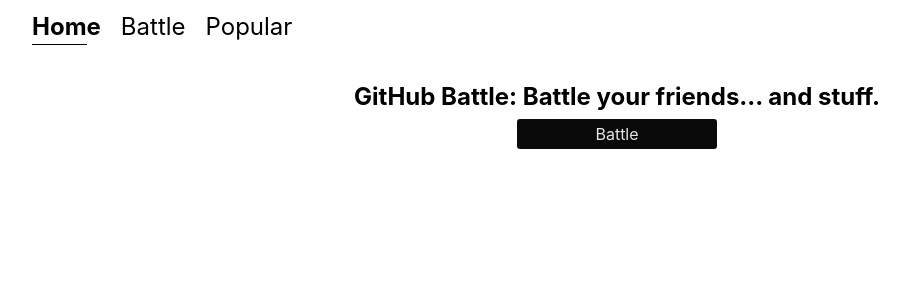
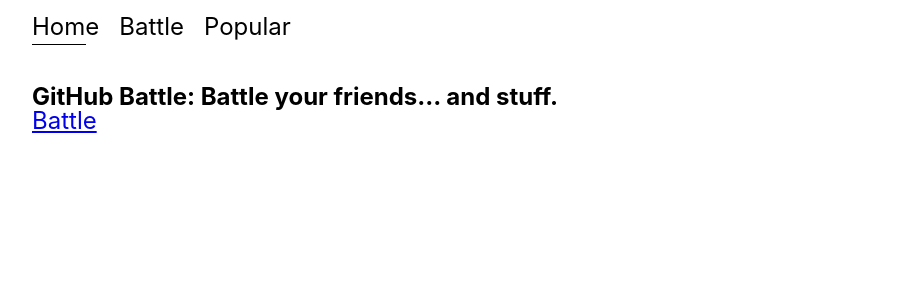
Before and after one commit to AlekseyMonakhov/react-course, a React (Create React App) app in the folder hw6/: page / in a window 1280 px wide. Shown: the top 300 px of the page, without its empty margins (23-932 px from the left). Built offline with nearby package versions, Linux system fonts and the light colour scheme.

Commit message:
styles upd

```diff
--- a/hw6/src/components/Repo/repo.css
+++ b/hw6/src/components/Repo/repo.css
@@ -1,136 +1,33 @@
-body {
-  font-family: -apple-system, BlinkMacSystemFont, Segoe UI, Roboto, Oxygen-Sans,
-    Ubuntu, Cantarell, Helvetica Neue, sans-serif;
+ul.popular-list {
+  display: flex;
+  flex-flow: row wrap;
 }
-
-a {
-  text-decoration: none;
-  color: #d0021b;
-}
-
-ul {
-  padding: 0;
-}
-
 li {
   list-style-type: none;
-}
-
-.button {
-  color: #e6e6e6;
-  background: #0a0a0a;
-  border: none;
-  font-size: 16px;
-  border-radius: 3px;
-  width: 200px;
-  text-align: center;
-  display: block;
-  padding: 7px 0;
-  margin: 10px auto;
-}
-
-.button:hover:enabled {
-  background: linear-gradient(#1a1a1a, #0a0a0a);
-  color: #fff;
-  text-decoration: none;
-}
-
-.button:active {
-  transform: translateY(1px);
 }
 
 .avatar {
   width: 150px;
   border-radius: 50%;
 }
-
+.popular-item {
+  display: flex;
+  flex-flow: column nowrap;
+  padding: 20px;
+}
 .space-list-items {
-  margin-bottom: 7px;
+  display: flex;
+  align-items: center;
+  flex-flow: column nowrap;
+  gap: 10px;
 }
-
-.languages {
-  display: flex;
-  justify-content: center;
+.popular-rank {
+  align-self: center;
 }
-
-.languages li {
-  margin: 10px;
-  font-weight: bold;
-  cursor: pointer;
+.space-list-items a {
+  color: red;
+  text-decoration: none;
 }
-
-.popular-list {
-  display: flex;
-  flex-wrap: wrap;
-  justify-content: space-around;
-}
-
-.popular-item {
-  margin: 20px;
-  text-align: center;
-}
-
-.popular-rank {
-  font-size: 20px;
-  margin: 10px;
-}
-
-.home-container {
-  display: flex;
-  flex-direction: column;
-  align-items: center;
-}
-
-.nav {
-  display: flex;
-}
-
-.nav li {
-  margin-right: 15px;
-}
-
-.active {
+.space-list-items :nth-child(3) {
   font-weight: bold;
 }
-
-.row {
-  display: flex;
-  justify-content: space-around;
-}
-
-.column {
-  display: flex;
-  flex-direction: column;
-  width: 500px;
-  align-items: center;
-}
-
-.column input {
-  border-radius: 3px;
-  margin: 10px 0;
-  padding: 5px;
-  border: 1px solid rgba(0, 0, 0, 0.43);
-  font-size: 16px;
-  width: 80%;
-}
-
-.column label {
-  text-align: center;
-  font-size: 30px;
-  font-weight: 200;
-}
-
-
-.reset {
-  border: none;
-  background: transparent;
-  color: #d0021b;
-  display: block;
-  width: 100%;
-  text-align: center;
-  outline: none;
-}
-
-.reset:hover {
-  cursor: pointer;
-}
```
